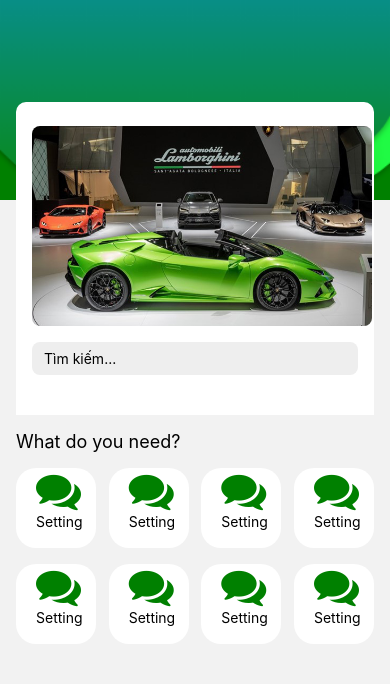
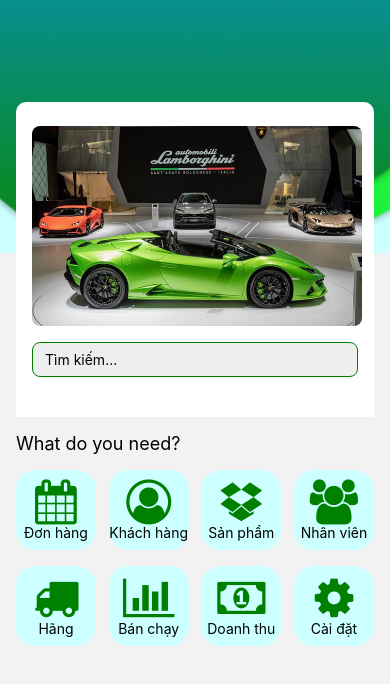
Before and after one commit to Duan-Xuan/DuAnQLBanXeOto, a React Native app: screen /Home in a window 390 px wide. Shown: the top 684 px of the page. Built offline with nearby package versions, Linux system fonts and the light colour scheme.

Commit message:
Update home của thông

```diff
--- a/App.js
+++ b/App.js
@@ -9,9 +9,8 @@ export default function App() {
   return (
     <NavigationContainer>
       <Stack.Navigator screenOptions={{ headerShown: false }}>
+        <Stack.Screen name="Login" component={Login} />
         <Stack.Screen name="Home" component={Home} />
-        <Stack.Screen name="Login" component={Login} />
-
       </Stack.Navigator>
     </NavigationContainer>
   );
--- a/ClassHome/Home.js
+++ b/ClassHome/Home.js
@@ -8,7 +8,6 @@ const Home = () => {
             <Image source={require('../assets/backgroud.png')} style={styles.backgroundImage} />
             <View style={styles.overlay}>
                 <View style={styles.topView}>
-
                     <Image source={require('../assets/image.jpg')} style={styles.image} />
                     <TextInput style={styles.searchBar} placeholder="Tìm kiếm..." />
                 </View>
@@ -16,39 +15,39 @@ const Home = () => {
                     <Text style={styles.homeText}>What do you need?</Text>
                     <View style={styles.iconRow}>
                         <TouchableOpacity style={styles.icon}>
-                            <Icon name="comments" size={45} color="green" />
-                            <Text>Setting</Text>
+                            <Icon name="calendar" size={45} color="green" />
+                            <Text>Đơn hàng</Text>
                         </TouchableOpacity>
                         <TouchableOpacity style={styles.icon}>
-                            <Icon name="comments" size={45} color="green" />
-                            <Text>Setting</Text>
+                            <Icon name="user-circle-o" size={45} color="green" />
+                            <Text>Khách hàng</Text>
 
                         </TouchableOpacity>
                         <TouchableOpacity style={styles.icon}>
-                            <Icon name="comments" size={45} color="green" />
-                            <Text>Setting</Text>
+                            <Icon name="dropbox" size={45} color="green" />
+                            <Text>Sản phẩm</Text>
                         </TouchableOpacity>
                         <TouchableOpacity style={styles.icon}>
-                            <Icon name="comments" size={45} color="green" />
-                            <Text>Setting</Text>
+                            <Icon name="users" size={45} color="green" />
+                            <Text>Nhân viên</Text>
                         </TouchableOpacity>
                     </View>
                     <View style={styles.iconRow}>
                         <TouchableOpacity style={styles.icon}>
-                            <Icon name="comments" size={45} color="green" />
-                            <Text>Setting</Text>
+                            <Icon name="truck" size={45} color="green" />
+                            <Text>Hãng</Text>
                         </TouchableOpacity>
                         <TouchableOpacity style={styles.icon}>
-                            <Icon name="comments" size={45} color="green" />
-                            <Text>Setting</Text>
+                            <Icon name="bar-chart" size={45} color="green" />
+                            <Text>Bán chạy</Text>
                         </TouchableOpacity>
                         <TouchableOpacity style={styles.icon}>
-                            <Icon name="comments" size={45} color="green" />
-                            <Text>Setting</Text>
+                            <Icon name="money" size={45} color="green" />
+                            <Text>Doanh thu</Text>
                         </TouchableOpacity>
                         <TouchableOpacity style={styles.icon}>
-                            <Icon name="comments" size={45} color="green" />
-                            <Text>Setting</Text>
+                            <Icon name="gear" size={45} color="green" />
+                            <Text>Cài đặt</Text>
                         </TouchableOpacity>
                     </View>
                 </View>
@@ -66,9 +65,9 @@ const styles = StyleSheet.create({
         top: 0,
         left: 0,
         right: 0,
-        height: 200, // Chiều cao của phần background hiển thị
+        height: '30%', // Chiều cao của phần background hiển thị
         resizeMode: 'cover',
-        backgroundColor: 'green',
+        backgroundColor: '#CCFFFF',
         width: '100%'
     },
     overlay: {
@@ -85,7 +84,7 @@ const styles = StyleSheet.create({
         marginBottom: 16,
     },
     image: {
-        width: 340,
+        width: 330,
         height: 200,
         borderRadius: 8,
         marginBottom: 16,
@@ -96,6 +95,8 @@ const styles = StyleSheet.create({
         paddingHorizontal: 12,
         paddingVertical: 8,
         marginBottom: 16,
+        borderWidth: 0.5,
+        borderColor: 'green'
     },
     homeText: {
         fontSize: 18,
@@ -112,9 +113,10 @@ const styles = StyleSheet.create({
     icon: {
         width: 80,
         height: 80,
-        backgroundColor: '#FFFFFF',
+        backgroundColor: '#CCFFFF',
         borderRadius: 20,
-        paddingLeft: 20
+        alignItems: 'center',
+        justifyContent: 'center'
     },
 });
 
--- a/ClassLogin/Login.js
+++ b/ClassLogin/Login.js
@@ -66,7 +66,6 @@ export default class Login extends Component {
 const styles = StyleSheet.create({
     container: {
         flex: 1,
-        marginTop: 40,
         width: '100%',
         height: '30%',
         backgroundColor: '#CCFFFF',
```
